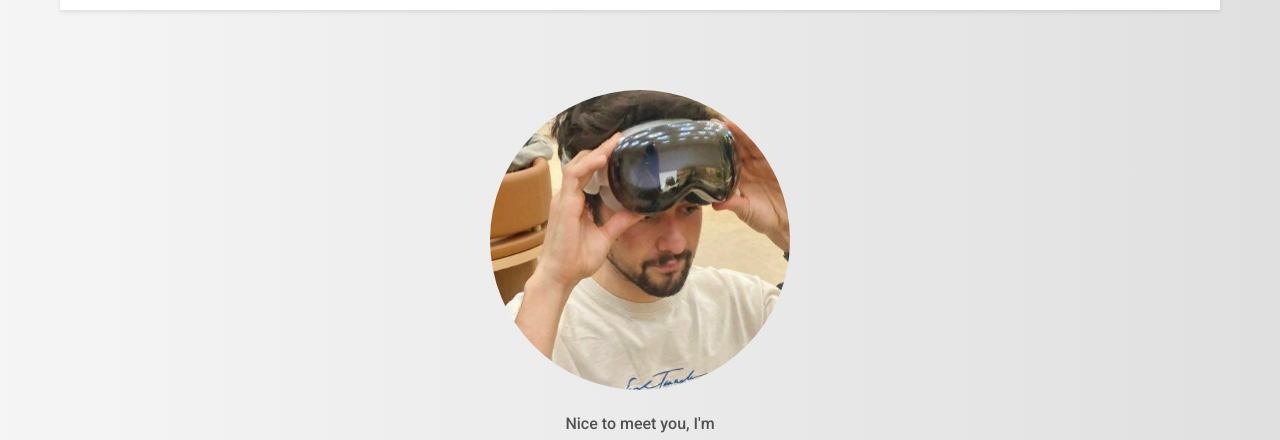
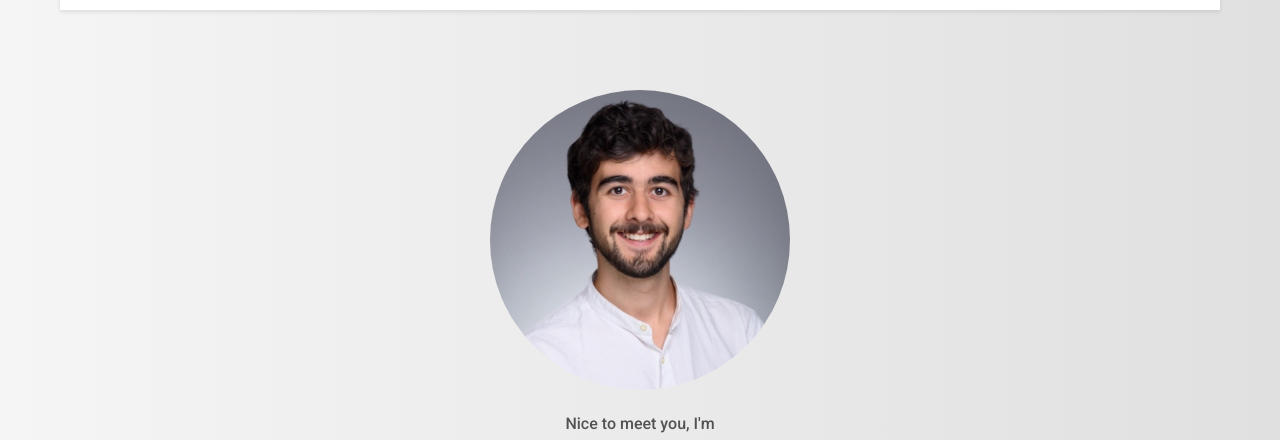
Before and after one commit to jpe17/jpe17.github.io, a plain HTML site: page index.html in a window 1280 px wide. Shown: the part 82-522 px from the top of the page. Drawn offline with nearby package versions, Linux system fonts and the light colour scheme; some icons are missing.

Commit message:
New project

```diff
--- a/index.html
+++ b/index.html
@@ -58,7 +58,7 @@
 
     <section id="Presentation">
         <div class="container-fluid text-center">
-            <img src="images/photo.jpg" class="img-fluid rounded-circle" alt="Responsive image">
+            <img src="images/photo.jpeg" class="img-fluid rounded-circle" alt="Responsive image">
         </div>
 
         <div class="container-fluid text-center mt-4">
```
Also changed, not shown: images/photo.jpeg (added), images/photo.jpg (deleted).
